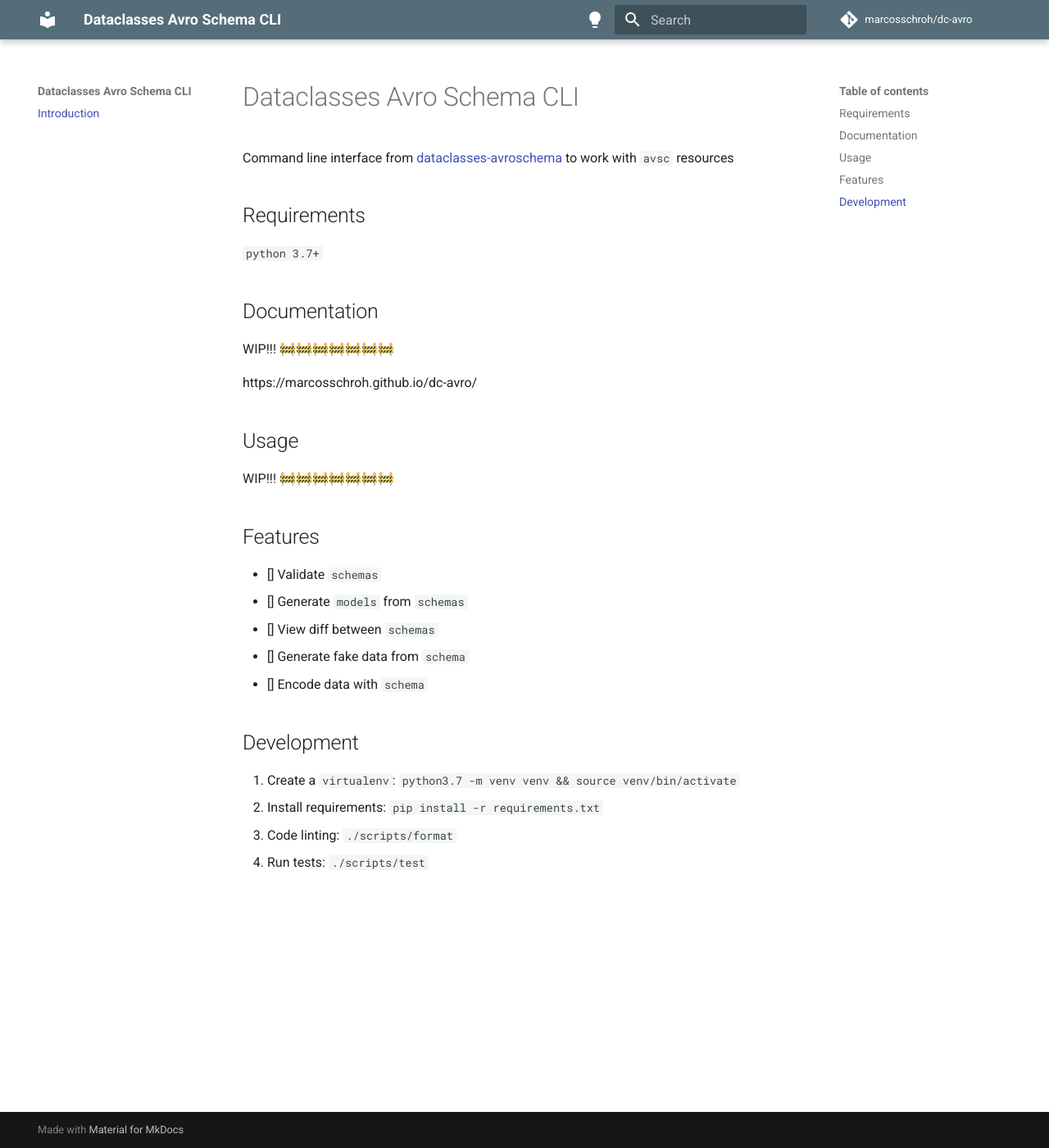
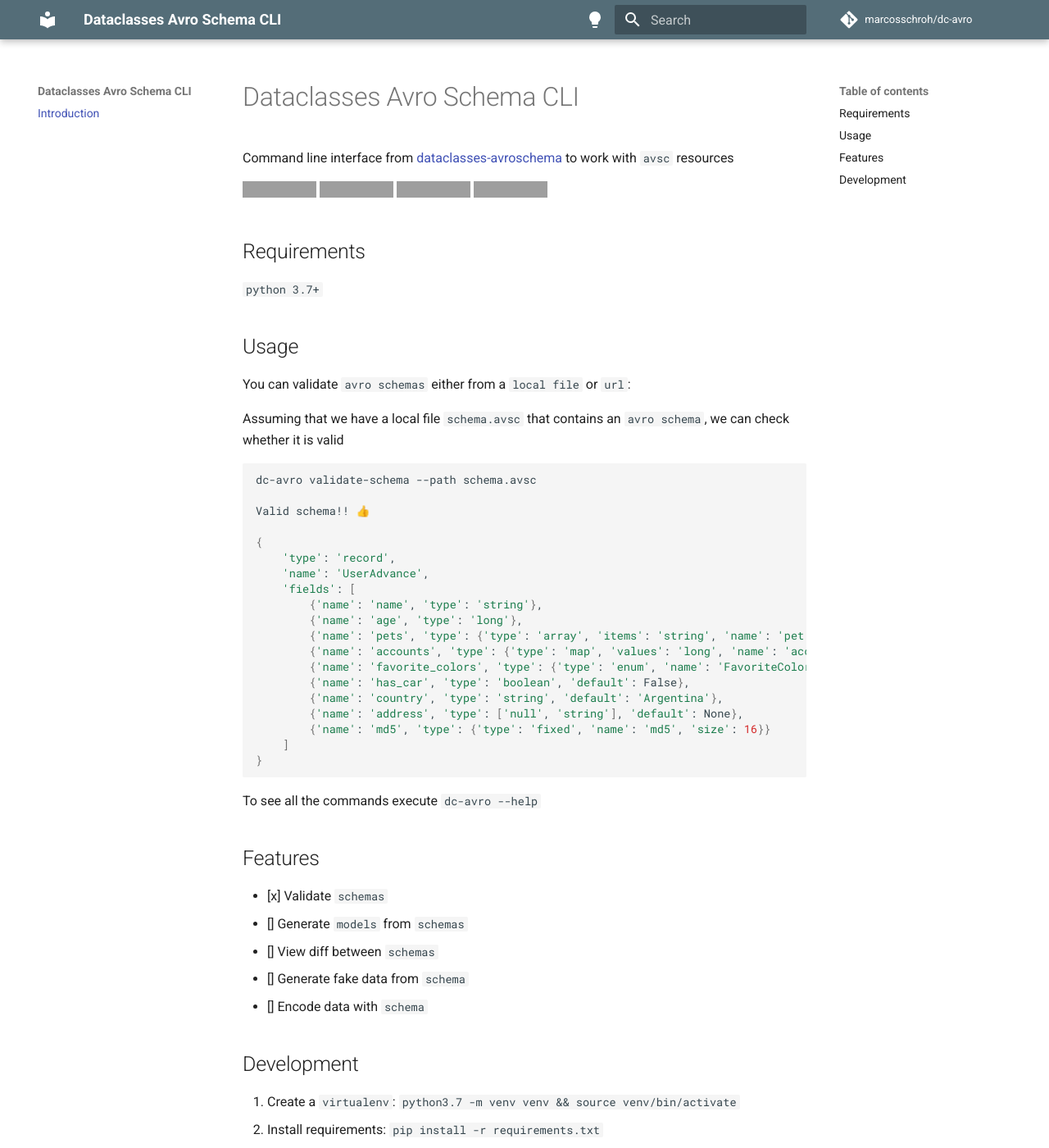
Before and after one commit to marcosschroh/dc-avro, an MkDocs documentation site: the page built from docs/index.md, in a window 1280 px wide and 1400 px high. Shown: the whole window at 82% size. Built offline with MkDocs 1.6.1 and Material for MkDocs 9.7.7, drawn with Linux system fonts in a browser that asks for light colours; comment, search, counter and statistics services are not loaded; grey boxes are pictures that could not be loaded.

Commit message:
feat: validate command added

````diff
--- a/dc_avro/__init__.py
+++ b/dc_avro/__init__.py
@@ -1 +1 @@
-from .types import *  # noqa: 401
+from ._types import *  # noqa: 401
--- a/docs/index.md
+++ b/docs/index.md
@@ -1,24 +1,49 @@
 # Dataclasses Avro Schema CLI
 
 Command line interface from [dataclasses-avroschema](https://github.com/marcosschroh/dataclasses-avroschema) to work with `avsc` resources
+
+[![Build Status](https://img.shields.io/endpoint.svg?url=https%3A%2F%2Factions-badge.atrox.dev%2Fmarcosschroh%2Fdc-avro%2Fbadge%3Fref%3Dmaster&style=flat)](https://actions-badge.atrox.dev/marcosschroh/dc-avro/goto?ref=master)
+[![GitHub license](https://img.shields.io/github/license/marcosschroh/dc-avro.svg)](https://github.com/marcosschroh/dc-avro/blob/master/LICENSE)
+[![codecov](https://codecov.io/gh/marcosschroh/dc-avro/branch/master/graph/badge.svg)](https://codecov.io/gh/marcosschroh/dc-avro)
+![python version](https://img.shields.io/badge/python-3.7%2B-yellowgreen)
 
 ## Requirements
 
 `python 3.7+`
 
-## Documentation
-
-WIP!!! 🚧🚧🚧🚧🚧🚧🚧
-
-https://marcosschroh.github.io/dc-avro/
-
 ## Usage
 
-WIP!!! 🚧🚧🚧🚧🚧🚧🚧
+You can validate `avro schemas` either from a `local file` or `url`:
+
+Assuming that we have a local file `schema.avsc` that contains an `avro schema`, we can check whether it is valid
+
+```bash
+dc-avro validate-schema --path schema.avsc
+
+Valid schema!! 👍
+
+{
+    'type': 'record',
+    'name': 'UserAdvance',
+    'fields': [
+        {'name': 'name', 'type': 'string'},
+        {'name': 'age', 'type': 'long'},
+        {'name': 'pets', 'type': {'type': 'array', 'items': 'string', 'name': 'pet'}},
+        {'name': 'accounts', 'type': {'type': 'map', 'values': 'long', 'name': 'account'}},
+        {'name': 'favorite_colors', 'type': {'type': 'enum', 'name': 'FavoriteColor', 'symbols': ['BLUE', 'YELLOW', 'GREEN']}},
+        {'name': 'has_car', 'type': 'boolean', 'default': False},
+        {'name': 'country', 'type': 'string', 'default': 'Argentina'},
+        {'name': 'address', 'type': ['null', 'string'], 'default': None},
+        {'name': 'md5', 'type': {'type': 'fixed', 'name': 'md5', 'size': 16}}
+    ]
+}
+```
+
+To see all the commands execute `dc-avro --help`
 
 ## Features
 
-* [] Validate `schemas`
+* [x] Validate `schemas`
 * [] Generate `models` from `schemas`
 * [] View diff between `schemas`
 * [] Generate fake data from `schema`
````
Also changed, not shown: README.md (+33 -4 lines), pyproject.toml (+13 -1 lines), 15 other files.
